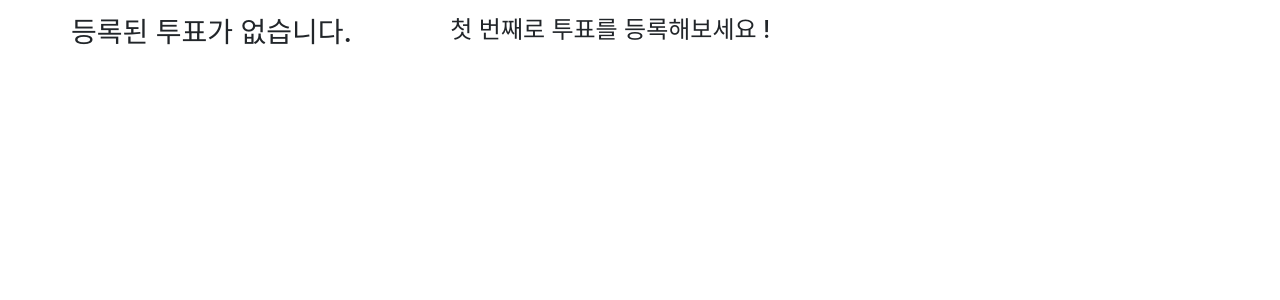
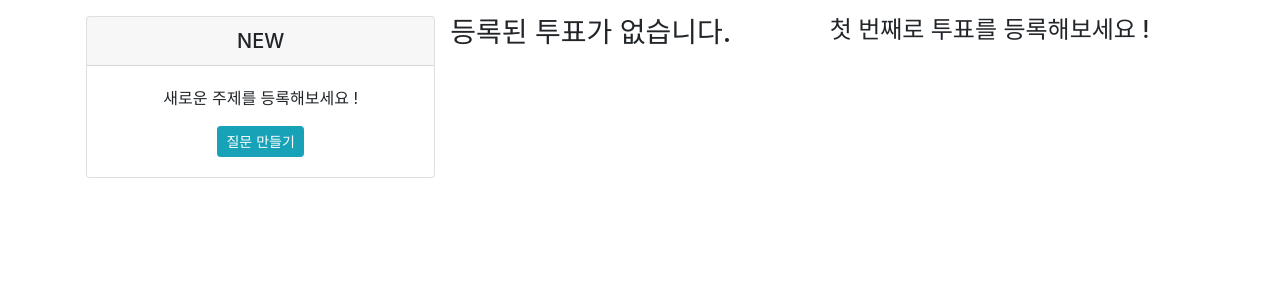
Before and after one commit to yuueuni/either, a Django app: template votes/templates/votes/index.html in a window 1280 px wide. Shown: the part 74-374 px from the top of the page. Run offline with Django 3.2, Linux system fonts and the light colour scheme; the template is opened without the code that fills it, so the values that code supplies are empty; some libraries are stand-ins or nearby versions.

Commit message:
Add Submit Question button

```diff
--- a/votes/templates/votes/index.html
+++ b/votes/templates/votes/index.html
@@ -5,6 +5,17 @@
 
 {% block content %}
 <div class="row row-cols-1 row-cols-md-3">
+  <div class="col-4 mb-4">
+    <div class="card text-center">
+      <div class="card-header">
+        <h5 class="card-title mb-0">NEW</h5>
+      </div>
+      <div class="card-body">
+        <p class="card-text">새로운 주제를 등록해보세요 !</p>
+        <a href="{% url 'votes:create' %}" class="btn btn-info btn-sm">질문 만들기</a>
+      </div>
+    </div>
+  </div>
   {% for vote in votes %}
   <div class="col-4 mb-4">
     <div class="card text-center">
```
